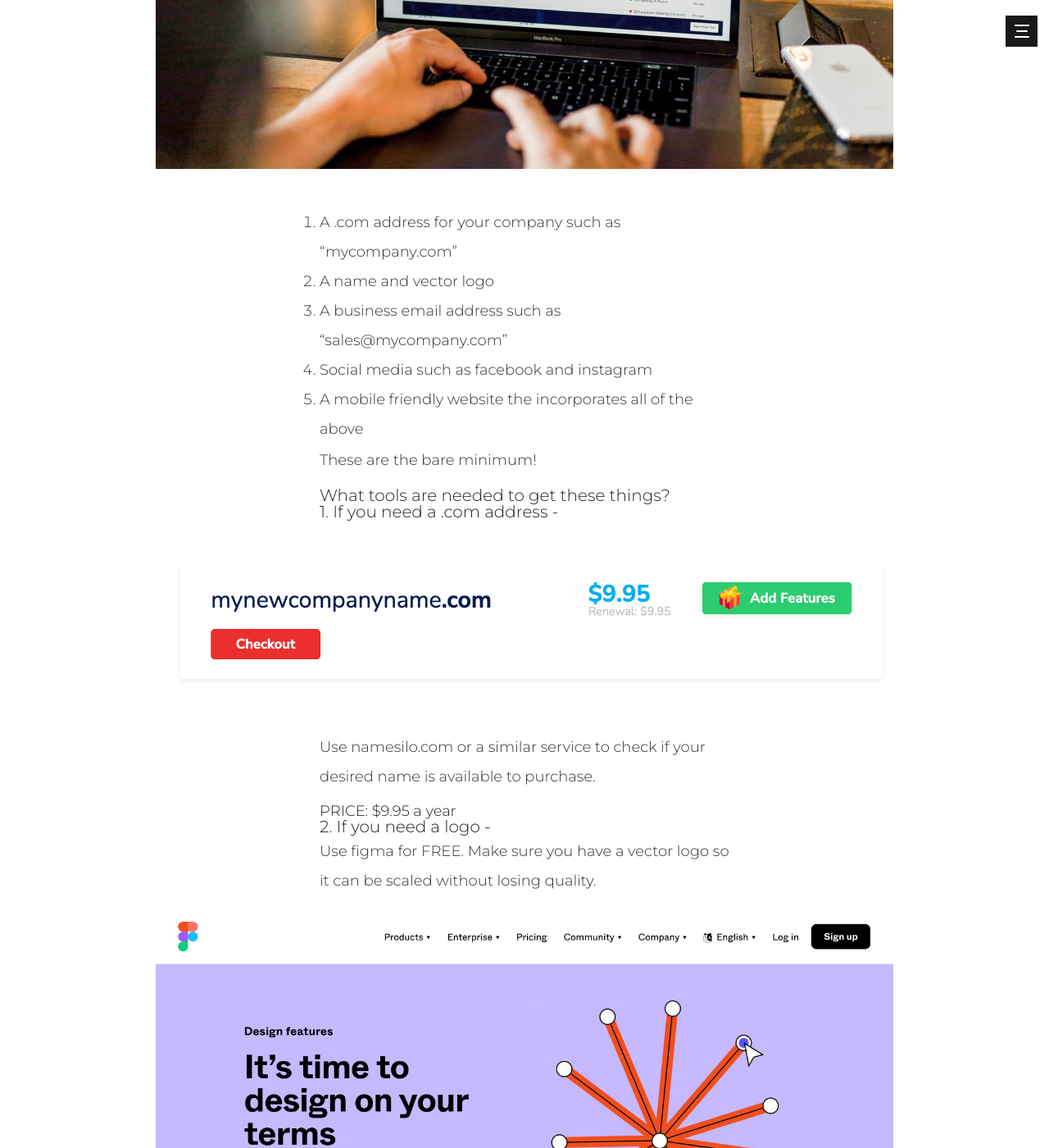
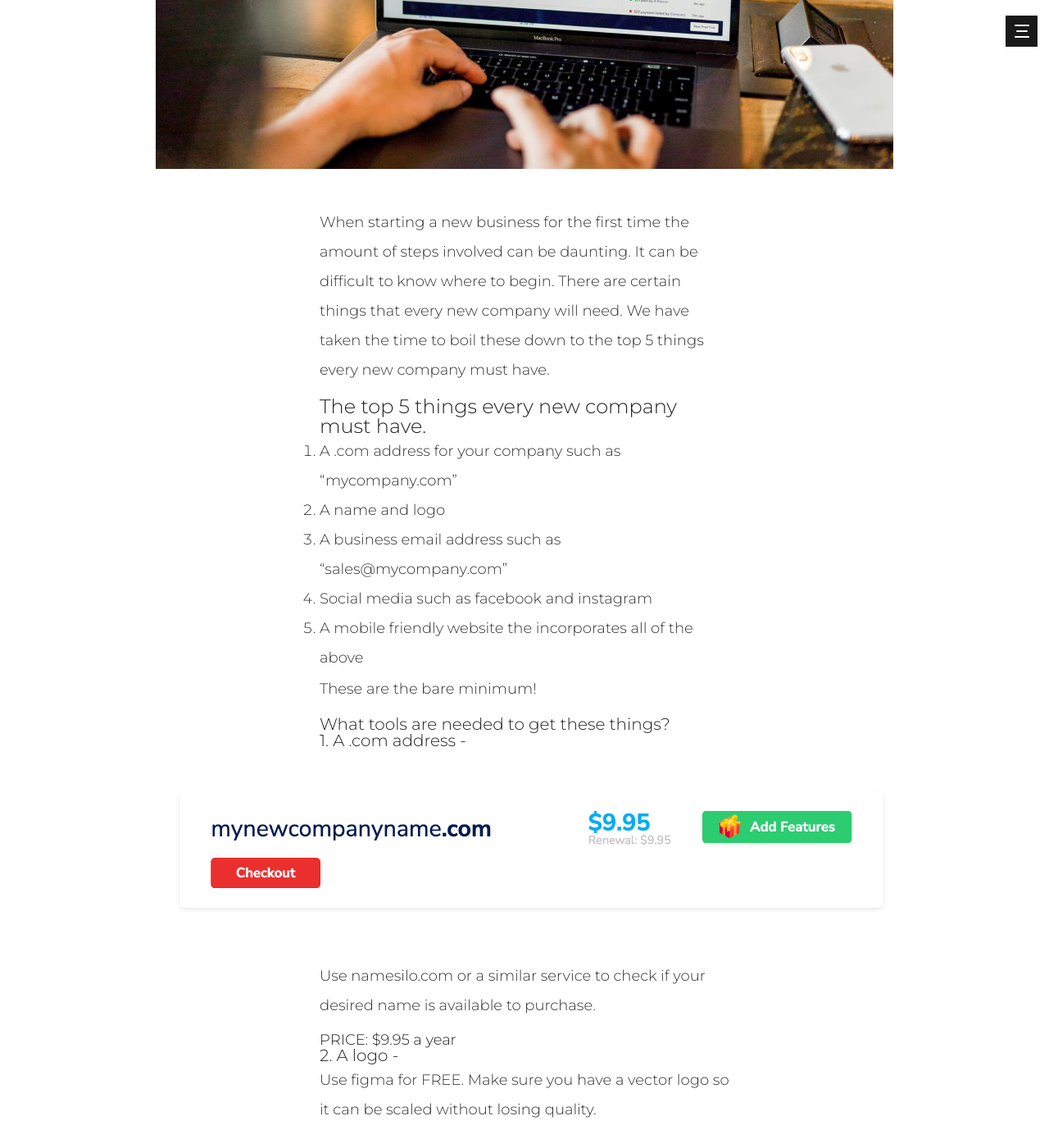
Before and after one commit to skelleyboy/designco, a Jekyll site: the page built from _posts/2022-05-23-5-things-every-new-company-must-have.md, in a window 1280 px wide and 1400 px high, scrolled down 367 px. Shown: the whole window at 82% size. Built offline with Jekyll 4.4.1, drawn with Linux system fonts in a browser that asks for light colours.

Commit message:
Update from Forestry.io skelleyboy updated _posts/2022-05-23-5-things-every-new-company-must-have.md

```diff
--- a/_posts/2022-05-23-5-things-every-new-company-must-have.md
+++ b/_posts/2022-05-23-5-things-every-new-company-must-have.md
@@ -5,8 +5,12 @@
 ---
 ![](/designco/uploads/frame-3-3.png)
 
+When starting a new business for the first time the amount of steps involved can be daunting. It can be difficult to know where to begin. There are certain things that every new company will need. We have taken the time to boil these down to the top 5 things every new company must have.
+
+## The top 5 things every new company must have.
+
 1. A .com address for your company such  as "mycompany.com"
-2. A name and vector logo
+2. A name and logo
 3. A business email address such as "sales@mycompany.com"
 4. Social media such as facebook and instagram
 5. A mobile friendly website the incorporates  all of the above
@@ -15,7 +19,7 @@
 
 ### What tools are needed to get these things?
 
-### 1. If  you need a .com address -
+### 1. A .com address -
 
 ![](/designco/uploads/screen-shot-2022-05-23-at-1-21-08-pm.png)
 
@@ -23,7 +27,7 @@
 
 ##### PRICE: $9.95 a year
 
-### 2. If  you need a logo -
+### 2. A logo -
 
 Use figma for FREE. Make sure you have a vector logo so it can be scaled without losing quality.![](/designco/uploads/screen-shot-2022-05-23-at-1-26-30-pm.png)
 
```
